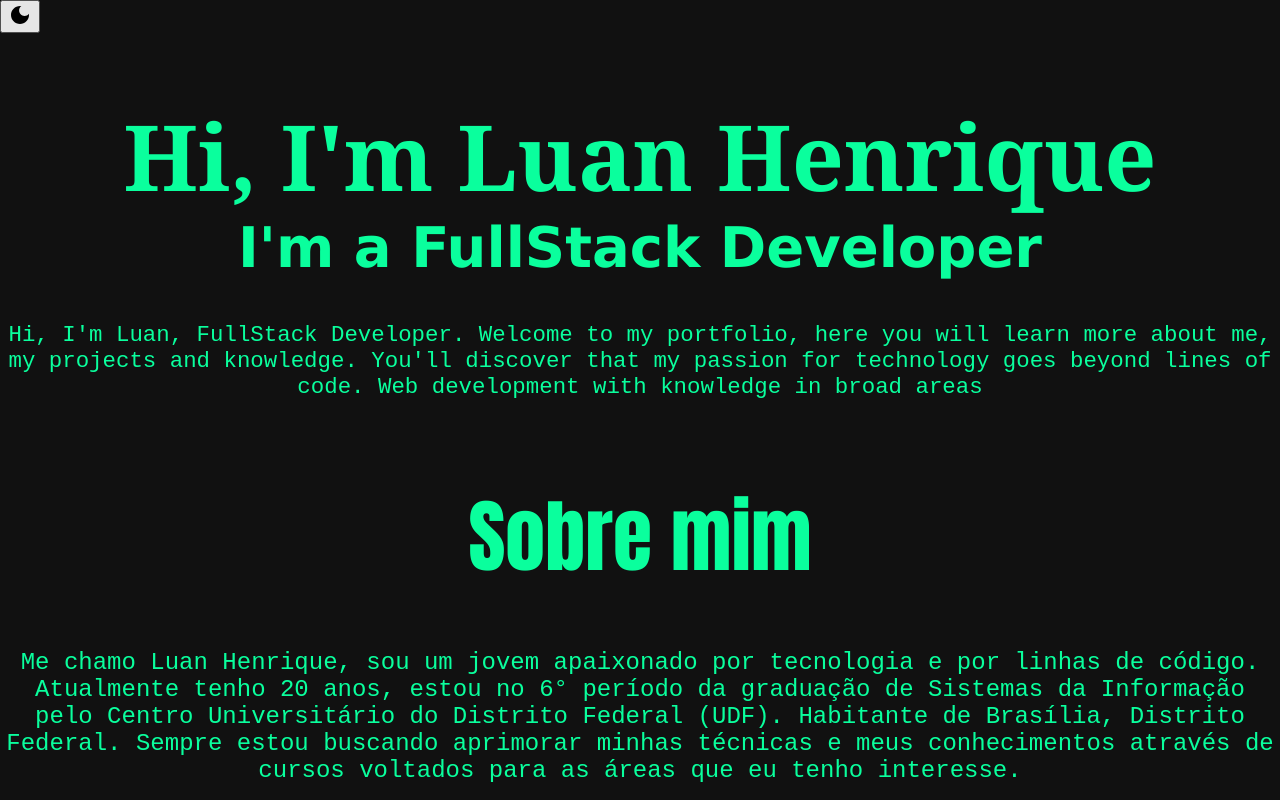
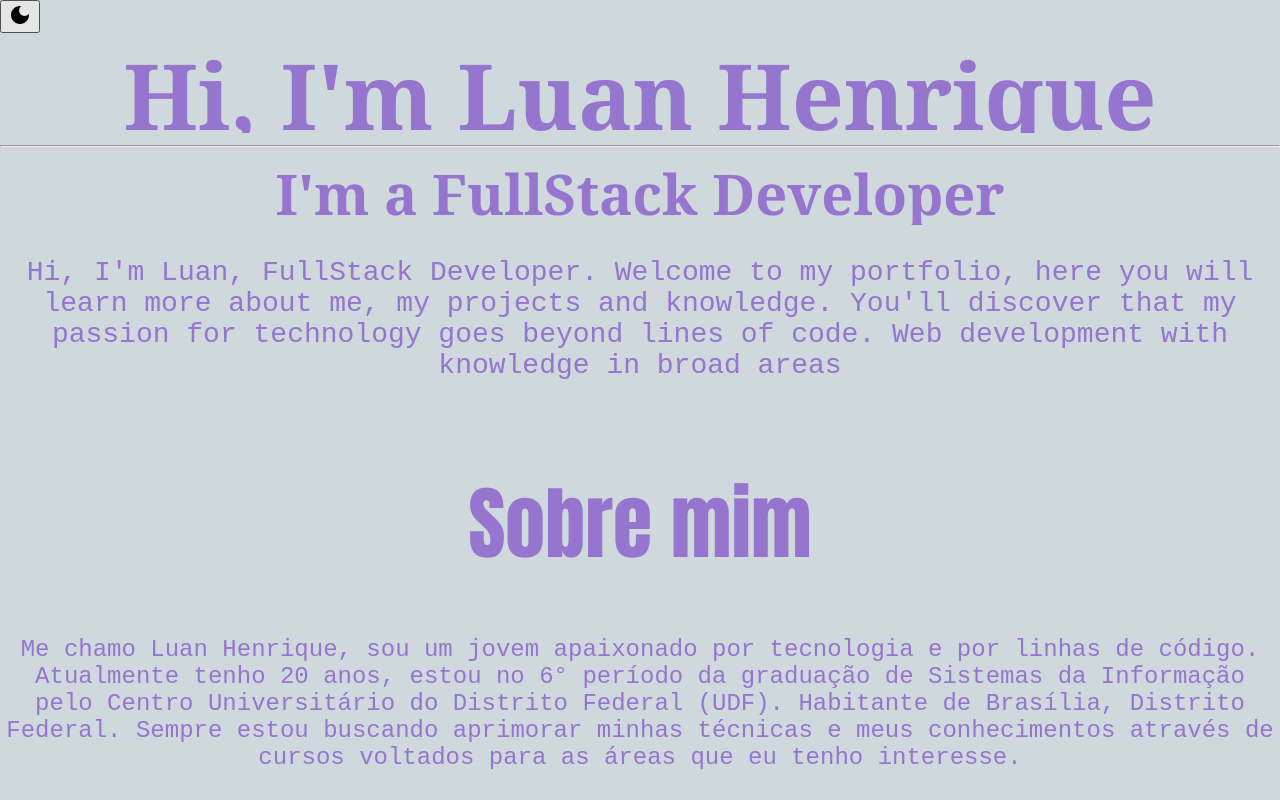
Before and after one commit to Luanh03/luan-app, a React (Create React App) app: page / in a window 1280 px wide. Shown: the top 800 px of the page. Built offline with nearby package versions, Linux system fonts and the light colour scheme.

Commit message:
Animações Header

```diff
--- a/src/components/Header.js
+++ b/src/components/Header.js
@@ -6,8 +6,9 @@ export default function Header(){
     return(
         <Box className="BoxHeader">
             <Grid className="GridHeader">
-                <h1 className="HeaderTitle">Hi, I'm Luan Henrique</h1>
-                <h2 className="HeaderSubTitle">I'm a FullStack Developer</h2>
+                <h1 className="HeaderTitle typing-animation-Header">Hi, I'm Luan Henrique</h1>
+                <hr />
+                <h2 className="HeaderSubTitle typing-animation-SubHeader">I'm a FullStack Developer</h2>
                 <p className="HeaderText">Hi, I'm Luan, FullStack Developer. Welcome to my portfolio, here you will learn more about me, my projects and knowledge.
                 You'll discover that my passion for technology goes beyond lines of code. Web development with knowledge in broad areas</p>
             </Grid>
--- a/src/containers/Home.js
+++ b/src/containers/Home.js
@@ -10,8 +10,8 @@ export default function Home(){
     const [ escuro, setEscuro ] = React.useState('false');
 
     const tema = {
-        backgroundColor: escuro ? '#111111' : '#CFD8DC',
-        color: escuro ? '#0aff9d' : '#9575CD',
+        backgroundColor: escuro ? '#CFD8DC' : '#111111',
+        color: escuro ?  '#9575CD' : '#0aff9d',
     }
 
     function mudarTema(){
--- a/src/index.css
+++ b/src/index.css
@@ -9,34 +9,78 @@ body {
   -moz-osx-font-smoothing: grayscale;
 }
 
-.typing-animation{
-  animation: blinkCursor 500ms infinite normal;
-}
-
 .BoxHeader{
   width:'100%';
   height: '100vh';
   display: 'flex';
+  justify-content: center;
 }
 
 .GridHeader{
   text-align: center;
 }
 
+@keyframes typingHeader{
+  from{
+    width: 0;
+  }
+  to{
+    width: 12em;
+  }
+}
+
+@keyframes blinkCursorHeader{
+  from{
+    border-right: rgba(255, 255, 255, 0.75);
+  }
+  to{
+    border-right-color: transparent;
+  }
+}
+
+.typing-animation-Header{
+  animation: blinkCursorHeader 700ms infinite normal steps(50),
+  typingHeader 5s steps(50) normal both;
+}
+
 .HeaderTitle{
+  display: inline-block;
+  border-right: 2px solid rgba(255, 255, 255, 0.75);
   font-family: Georgia, 'Times New Roman', Times, serif;
   font-size: 570%;
-  height: 60px;
+  height: 100px;
+  margin: 0 auto;
+  white-space: nowrap;
+  overflow: hidden;
+}
+
+@keyframes typingSubHeader{
+  from{
+    width: 0;
+  }
+  to{
+    width: 14em;
+  }
+}
+
+.typing-animation-SubHeader{
+    animation: blinkCursorHeader 700ms infinite normal steps(50),
+    typingSubHeader 5s steps(50) normal both;
 }
 
 .HeaderSubTitle{
-  font-family: 'Lucida Sans', 'Lucida Sans Regular', 'Lucida Grande', 'Lucida Sans Unicode', Geneva, Verdana, sans-serif;
+  display: inline-block;
+  border-right: 2px solid rgba(255, 255, 255, 0.75);
+  font-family: Georgia, 'Times New Roman', Times, serif;
   font-size: 350%;
-  height: 60px;
+  height: 70px;
+  margin: 0 auto;
+  white-space: nowrap;
+  overflow: hidden;
 }
 
 .HeaderText{
-  font-size: 140%;
+  font-size: 175%;
   font-family: 'Courier New', Courier, monospace;
 }
 
```
